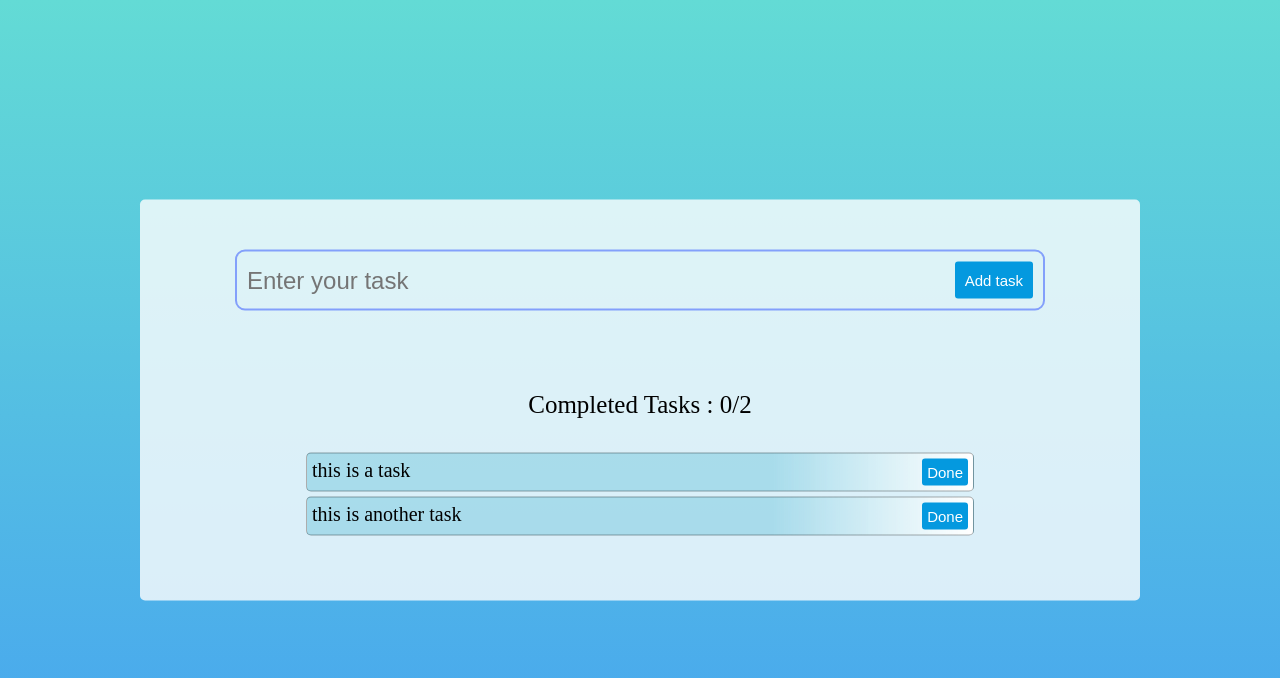
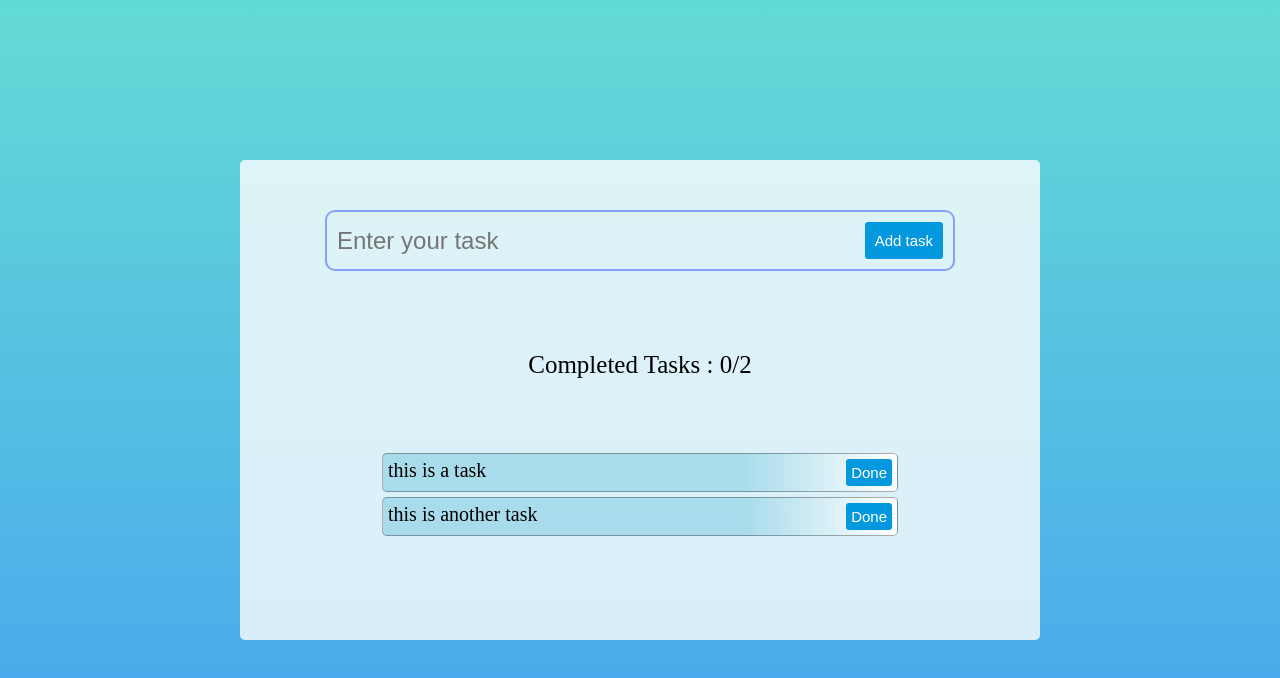
Before and after one commit to jacerchetoui56/ToDo-App, a plain HTML site: page index.html in a window 1280 px wide. Drawn offline with Linux system fonts and the light colour scheme.

Commit message:
fixed some text

```diff
--- a/style.css
+++ b/style.css
@@ -25,19 +25,13 @@
 }
 @media (min-width: 768px) {
   .container {
-    width: 750px;
+    width: 35rem;
   }
 }
 /* medium */
 @media (min-width: 992px) {
   .container {
-    width: 970px;
-  }
-}
-/* large  */
-@media (min-width: 1200px) {
-  .container {
-    width: 1000px;
+    width: 50rem;
   }
 }
 
@@ -50,7 +44,7 @@ body {
   );
 }
 .container {
-  min-height: 50vh;
+  min-height: 60vh;
   background-color: rgb(254, 254, 254, 0.8);
   position: absolute;
   top: 50%;
@@ -66,7 +60,7 @@ body {
 
 header {
   width: 90%;
-  margin: auto;
+  margin: 0 auto;
   margin-bottom: 5rem;
   border-radius: 5px;
 }
```
